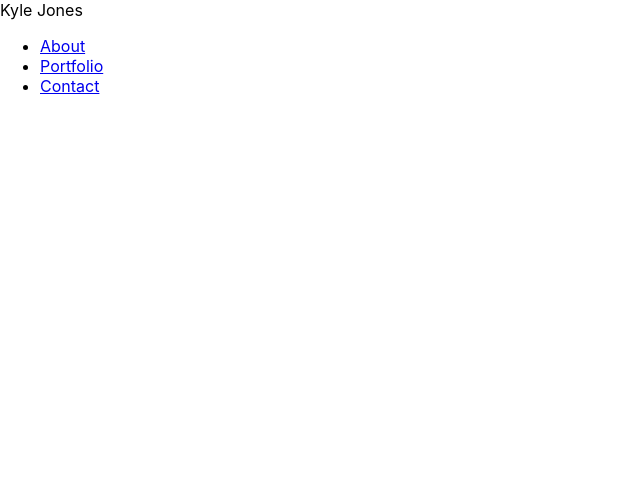
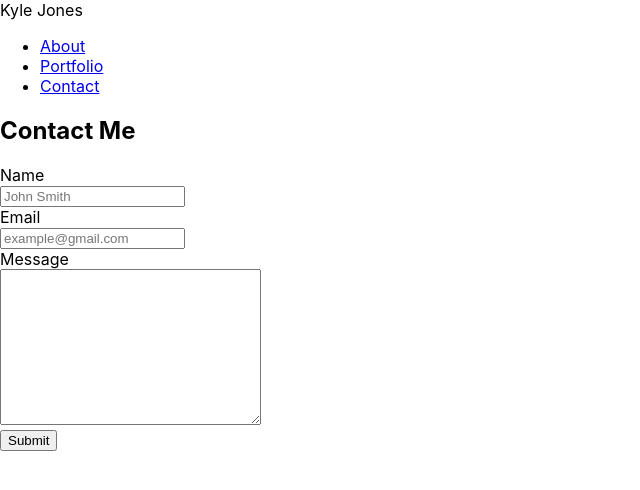
Before and after one commit to kyle074613/react-portfolio, a React (Create React App) app: page /contact in a window 1280 px wide. Shown: the top 490 px of the page, without its empty margins (0-640 px from the left). Built offline with nearby package versions, Linux system fonts and the light colour scheme; the HTML template or start-up script is replaced by a standard one.

Commit message:
added contact page

```diff
--- a/src/App.js
+++ b/src/App.js
@@ -2,12 +2,17 @@ import React from 'react';
 import { BrowserRouter as Router, Route } from 'react-router-dom';
 import Header from './components/Header';
 import About from './pages/About'
+import Contact from './pages/Contact'
 
 function App() {
   return (
     <Router>
       <Header />
-      <Route exact path="/" component={About} />
+      <div className="container">
+        <Route exact path="/" component={About} />
+        <Route exact path="/contact" component={Contact} />
+        <Route exact path="/portfolio" component={Contact} />
+      </div>
     </Router>
 
   );
--- a/src/pages/About.js
+++ b/src/pages/About.js
@@ -3,8 +3,6 @@ import MyPic from '../assets/images/Pic.jpg'
 
 function About() {
     return (
-        <div className="container">
-
         <div className="row border content">
 
             <h2>About Me</h2>
@@ -42,7 +40,6 @@ function About() {
                     </p>
             </div>
         </div>
-        </div>
     )
 }
 
--- a/src/pages/Contact.js
+++ b/src/pages/Contact.js
@@ -1 +1,34 @@
 import React from 'react';
+
+function Contact() {
+    return (
+        <div className="row border content">
+
+            <h2>Contact Me</h2>
+
+            <div className='col-12'>
+                Name
+                <br />
+                <input className="nameinput w-100 my-1" type="text" name="FullName" placeholder="John Smith" />
+
+                <br />
+
+                Email
+                <br />
+                <input className="emailinput w-100 my-1" type="text" name="email" placeholder="example@gmail.com" />
+
+                <br />
+
+                Message
+                <br />
+                <textarea className="messageinput w-100 my-1" rows="10" cols="30" name="message"></textarea>
+
+                <br />
+
+                <input id="submitbutton" type="submit" name="Submit" />
+            </div>
+        </div>
+    )
+}
+
+export default Contact;
```
Lines whose indentation alone changed are shown as unchanged.
